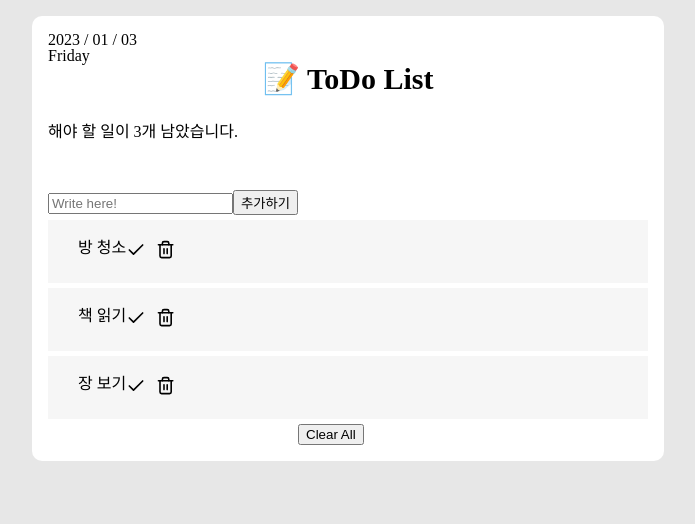
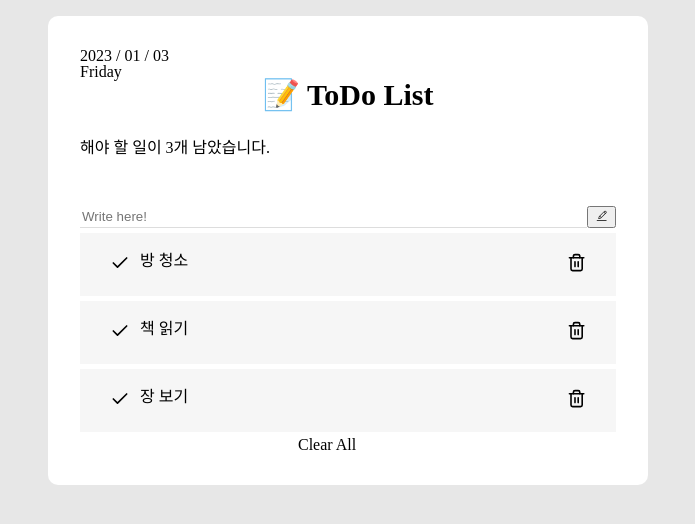
Before and after one commit to gyuhyunyang/project-todo, a React (Create React App) app: page / in a window 1280 px wide. Shown: the top 524 px of the page, without its empty margins (292-987 px from the left). Built offline with nearby package versions, Linux system fonts and the light colour scheme.

Commit message:
23-02-08 업로드

```diff
--- a/src/components/TodoHead.jsx
+++ b/src/components/TodoHead.jsx
@@ -16,24 +16,42 @@ const TodoHeadWrap = styled.div`
 
 
 // 투두리스트 상단(타이틀, 날짜,  해야할일의 갯수 노출)
-function TodoHead() {
+function TodoHead(props) {
+  const { todos } = props;
+  console.log(props);
+  console.log(todos);
+
 
   const today = new Date();
   const year = today.getFullYear();
   const month = today.getMonth();
   const data = today.getDate();
-  const week = ['Sunday', 'Monday', 'Tuesday', 'wednesday', 'Thursday', 'Friday', 'Saturday토'];
+  const week = ['Sunday', 'Monday', 'Tuesday', 'wednesday', 'Thursday', 'Friday', 'Saturday'];
   const day = week[today.getDay()];
   const hours = today.getHours()
   const minutes = today.getMinutes()
+
+  const nmuber = todos.filter(todo => todo.checked === false).length;
+
+
+
+
+
+
+
+
+
 
 
   return (
     <TodoHeadWrap>
       <div>{year} / {month < 10 ? "0" + month : month} / {data < 10 ? "0" + data : data}</div>
       <div>{day}</div>
-      <div class="todo-title">📝 ToDo List</div>
-      <p>해야 할 일이 3개 남았습니다.</p>
+      <div className="todo-title">📝 ToDo List</div>
+      <p>해야 할 일이 {nmuber}개 남았습니다.</p>
+{/*
+
+  {nmuber} < 0 ? '해야 할 일이' + {nmuber} + '개 남았습니다.' : '해야 할 일이 없습니다.' */}
     </TodoHeadWrap>
   );
 }
--- a/src/components/TodoInsert.jsx
+++ b/src/components/TodoInsert.jsx
@@ -1,9 +1,21 @@
 import styled from "styled-components";
 import { useState } from "react";
+import { CiEdit } from "react-icons/ci";
 
-const TodoInsertWrap = styled.div`
+const TodoInsertWrap = styled.form`
+display:flex;
 
 `;
+
+const StyledInput = styled.input`
+  border: none;
+  border-bottom: 1px solid #ddd;
+  outline: none;
+  flex: 1;
+
+
+`;
+const StyledButton = styled.button``;
 
 // 새로운 항목을 입력하고 추가할 수 잇는 컴포넌트
 function TodoInsert({onInsert}) {
@@ -23,11 +35,9 @@ function TodoInsert({onInsert}) {
   };
 
   return (
-    <TodoInsertWrap>
-      <input type="text" placeholder="Write here!" value={ value } onChange={ handleChange }></input>
-      <button type="submit" onClick={ handleSubmit }>추가하기</button>
-
-
+    <TodoInsertWrap onSubmit={ handleSubmit}>
+      <StyledInput type="text" placeholder="Write here!" value={ value } onChange={ handleChange }></StyledInput>
+      <StyledButton type="submit"><CiEdit/></StyledButton>
 
     </TodoInsertWrap>
   );
--- a/src/components/TodoList.jsx
+++ b/src/components/TodoList.jsx
@@ -8,18 +8,22 @@ const TodoListWrap = styled.div`
 const ClearAll = styled.div`
   width: 100px;
   margin: 0 auto;
+  cursor: pointer;
 `;
 
-function TodoList({todos, onRemove, onToggle}) {
+function TodoList({todos, onRemove, onToggle, onClearAll}) {
   return(
     <TodoListWrap>
       {todos.map((todo) => (
         <TodoListItem todo={todo} key={todo.id} onRemove={onRemove} onToggle={onToggle} />
       ))}
 
-      <ClearAll>
-        <button type="button">Clear All</button>
+      <ClearAll onClick={() => {onClearAll();} }>
+        Clear All
       </ClearAll>
+
+
+
 
 
 
--- a/src/components/TodoListItem.jsx
+++ b/src/components/TodoListItem.jsx
@@ -1,6 +1,6 @@
 import { useState } from "react";
 import styled, { css } from "styled-components";
-import { FiCheck, FiTrash2 } from "react-icons/fi";
+import { FiBookmark, FiCheck, FiTrash2 } from "react-icons/fi";
 
 const TodoListItemWrap = styled.div`
   display: flex;
@@ -10,20 +10,19 @@ const TodoListItemWrap = styled.div`
 `;
 
 const Text = styled.div`
-  /* ${props => props.checked &&
+  flex: 1;
+
+  ${props => props.checked &&
     css`
       color:#adb5bd;
       text-decoration:line-through;
-    `} */
-
+    `}
 `;
-
 
 const Checkbox = styled.div`
   font-size: 20px;
   margin-right: 10px;
-
-
+  cursor: pointer;
 `;
 
 const Remove = styled.div`
@@ -32,24 +31,58 @@ const Remove = styled.div`
 
 `;
 
-function TodoListItem({ todo, onToggle, onRemove }) {
+function TodoListItem({ todo, done, onToggle, onRemove }) {
   const { id, text, checked } = todo;
+  const [ bookMark, setBookMark] = useState(false);
 
 
   return (
     <TodoListItemWrap>
-        <Text checked={checked}>
-          {text}
-        </Text>
+{/*
+        <Bookmark>
+
+
+
+          {bookMarkIcon === true ? (
+              <북마크체크표시완료></북마크체크표시완료>
+            ) : (
+              <북마크체크표시미완료></북마크체크표시미완료>
+            )}
+
+
+
+
+
+        </Bookmark> */}
 
         <Checkbox checked={checked} onClick={() => {onToggle(id); }}>
           <FiCheck />
         </Checkbox>
 
+{/*
+        <Checkbox checked={checked} onClick={() => {onToggle(id); }}>
+        {checked ? <FiCheck /> : <FiCheck /> }
+      </Checkbox> */}
+
+        <Text checked={checked}>
+          {text}
+        </Text>
+
+
+
         <Remove onClick={() => {onRemove(id);}}>
           <FiTrash2 />
         </Remove>
+
+
+
+
     </TodoListItemWrap>
+
+
+
+
+
 
   );
 }
--- a/src/components/TodoTemplate.jsx
+++ b/src/components/TodoTemplate.jsx
@@ -9,7 +9,8 @@ const TodoTemplateWrap = styled.div`
    margin: 1rem auto;
    background: #fff;
    border-radius: 10px;
-   padding: 1rem;
+   padding: 2rem;
+   box-sizing: border-box;
 `;
 
 function TodoTemplate(props) {
@@ -17,12 +18,12 @@ function TodoTemplate(props) {
       {
          id: 1,
          text: '방 청소',
-         checked: true
+         checked: false,
       },
       {
          id: 2,
          text: '책 읽기',
-         checked: true
+         checked: false
       },
       {
          id: 3,
@@ -31,7 +32,7 @@ function TodoTemplate(props) {
       }
    ]);
 
-   const nextId = useRef(0);
+   const nextId = useRef(4);
 
    const handleSubmit = useCallback((text) => {
       const todo = {
@@ -57,14 +58,19 @@ function TodoTemplate(props) {
 
 
    const handleRemove = useCallback((id) => {
-         setTodos(todos.filter((todo) => todo.id !==id ));
+      setTodos(todos.filter((todo) => todo.id !==id ));
    }, [todos]);
+
+   const handleClearAll = () => {
+      setTodos([]);
+   };
+
 
    return (
       <TodoTemplateWrap>
-         <TodoHead />
+         <TodoHead todos={todos} />
          <TodoInsert onInsert={handleSubmit}/>
-         <TodoList todos={todos} onRemove={handleRemove} onToggel={handleToggle} />
+         <TodoList todos={todos} onRemove={handleRemove} onToggle={handleToggle} onClearAll={handleClearAll} />
 
 
 
```
